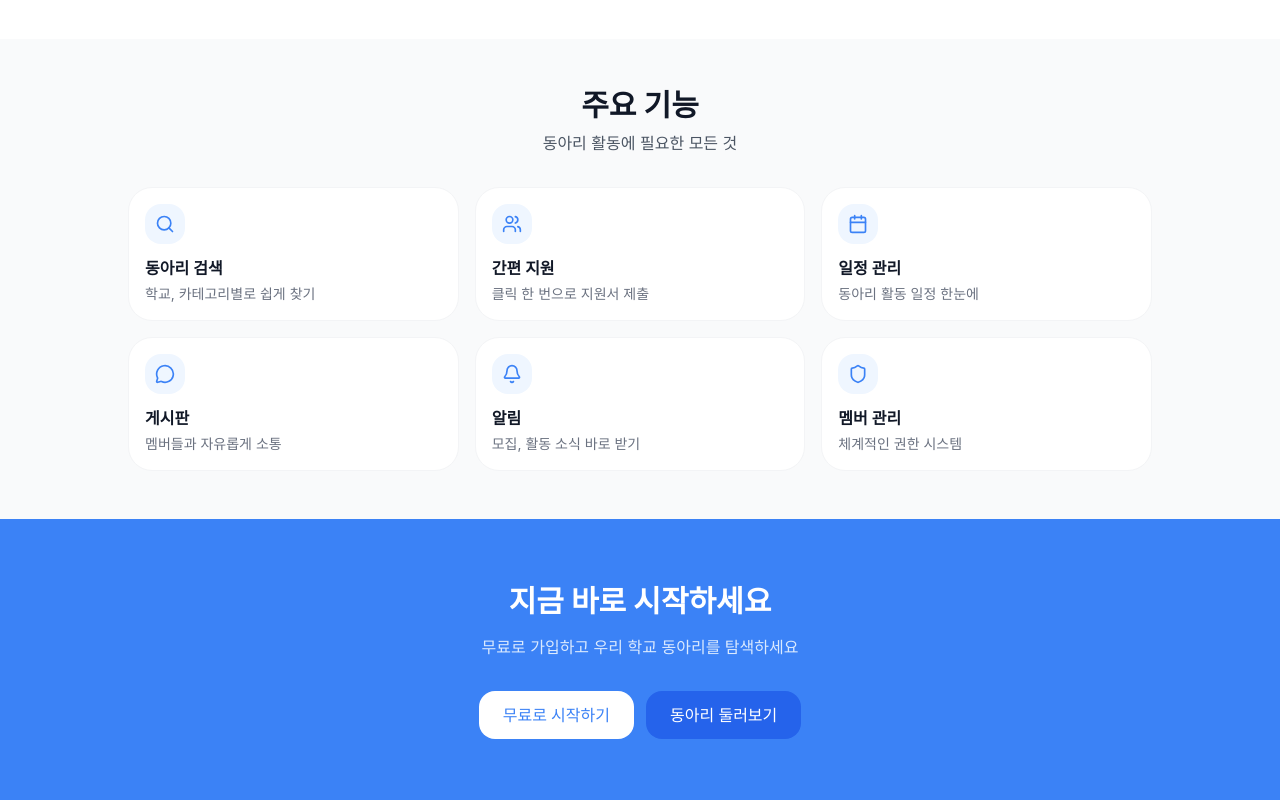
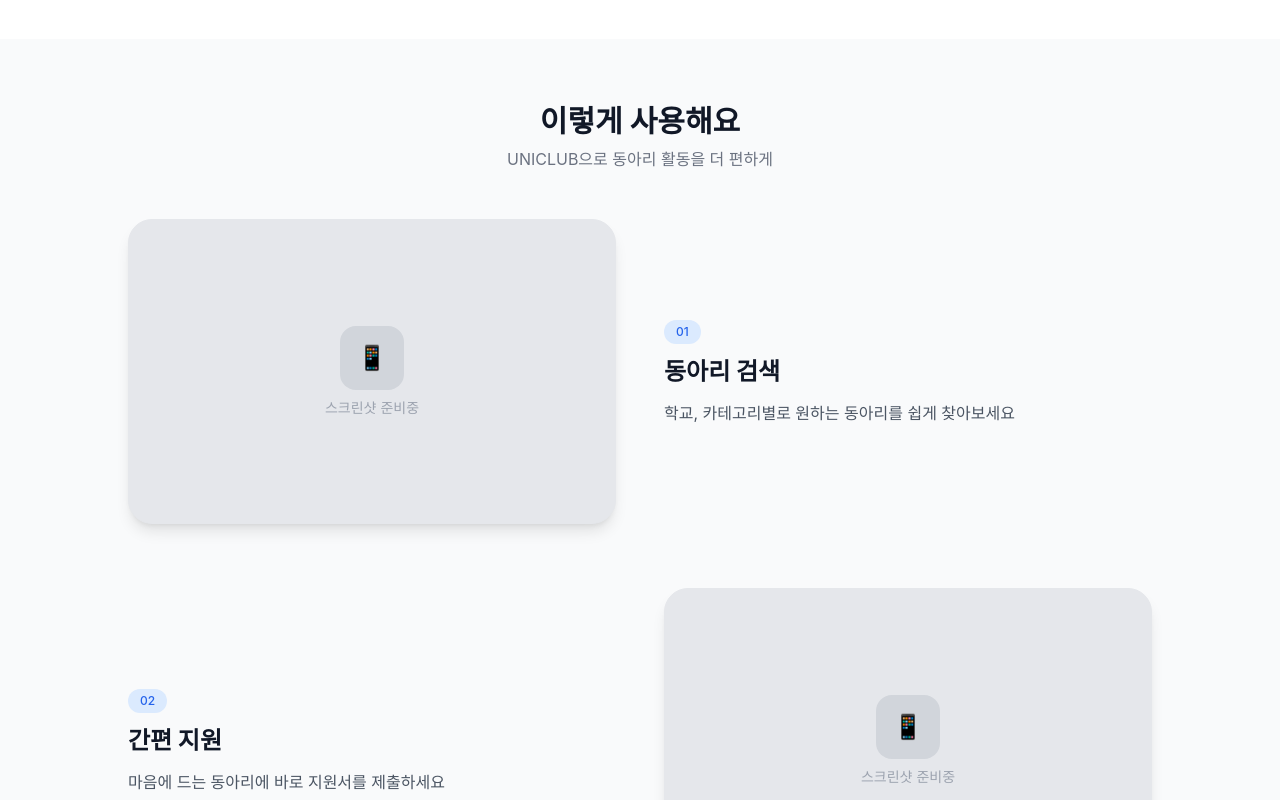
Before and after one commit to Uni-Club/FE, a Next.js app: page / in a window 1280 px wide. Shown: the part 640-1440 px from the top of the page. Built offline with nearby package versions, Linux system fonts and the light colour scheme; no server answers.

Commit message:
style: 메인 페이지 CTA 및 Features 섹션 개선
- CTA 문구 변경 (무료로 시작하기 → 회원가입)
- Features를 스크린샷 플레이스홀더 레이아웃으로 변경

```diff
--- a/app/page.tsx
+++ b/app/page.tsx
@@ -8,27 +8,27 @@ export default function Home() {
       <Hero />
       <Features />
 
-      {/* CTA Section - 간결하게 */}
-      <section className="py-16 px-4 sm:px-6 lg:px-8 bg-blue-500">
+      {/* CTA Section */}
+      <section className="py-12 px-4 sm:px-6 lg:px-8 bg-gray-900">
         <div className="max-w-3xl mx-auto text-center">
-          <h2 className="text-2xl sm:text-3xl font-bold text-white mb-4">
-            지금 바로 시작하세요
+          <h2 className="text-xl sm:text-2xl font-bold text-white mb-3">
+            아직 회원이 아니신가요?
           </h2>
-          <p className="text-blue-100 mb-8">
-            무료로 가입하고 우리 학교 동아리를 탐색하세요
+          <p className="text-gray-400 mb-6 text-sm">
+            지금 가입하고 우리 학교 동아리 정보를 확인하세요
           </p>
           <div className="flex flex-col sm:flex-row gap-3 justify-center">
             <Link
               href="/auth/signup"
-              className="px-6 py-3 bg-white text-blue-500 rounded-lg font-medium hover:bg-blue-50 transition-colors"
+              className="px-6 py-2.5 bg-blue-500 text-white rounded-lg font-medium hover:bg-blue-600 transition-colors"
             >
-              무료로 시작하기
+              회원가입
             </Link>
             <Link
               href="/clubs"
-              className="px-6 py-3 bg-blue-600 text-white rounded-lg font-medium hover:bg-blue-700 transition-colors"
+              className="px-6 py-2.5 bg-gray-800 text-gray-300 rounded-lg font-medium hover:bg-gray-700 transition-colors"
             >
-              동아리 둘러보기
+              둘러보기
             </Link>
           </div>
         </div>
--- a/components/Features.tsx
+++ b/components/Features.tsx
@@ -1,75 +1,89 @@
 'use client';
 
-import { Search, Users, MessageCircle, Calendar, Bell, Shield } from 'lucide-react';
+import Image from 'next/image';
 
-const features = [
+const screenshots = [
   {
-    icon: Search,
+    id: 'search',
     title: '동아리 검색',
-    description: '학교, 카테고리별로 쉽게 찾기',
+    description: '학교, 카테고리별로 원하는 동아리를 쉽게 찾아보세요',
+    image: '/screenshots/search.png', // 나중에 실제 스크린샷으로 교체
   },
   {
-    icon: Users,
+    id: 'apply',
     title: '간편 지원',
-    description: '클릭 한 번으로 지원서 제출',
+    description: '마음에 드는 동아리에 바로 지원서를 제출하세요',
+    image: '/screenshots/apply.png',
   },
   {
-    icon: Calendar,
-    title: '일정 관리',
-    description: '동아리 활동 일정 한눈에',
-  },
-  {
-    icon: MessageCircle,
-    title: '게시판',
-    description: '멤버들과 자유롭게 소통',
-  },
-  {
-    icon: Bell,
-    title: '알림',
-    description: '모집, 활동 소식 바로 받기',
-  },
-  {
-    icon: Shield,
-    title: '멤버 관리',
-    description: '체계적인 권한 시스템',
+    id: 'manage',
+    title: '동아리 관리',
+    description: '일정, 게시판, 멤버를 한 곳에서 관리하세요',
+    image: '/screenshots/manage.png',
   },
 ];
 
 export default function Features() {
   return (
-    <section className="py-12 px-4 sm:px-6 lg:px-8 bg-gray-50">
+    <section className="py-16 px-4 sm:px-6 lg:px-8 bg-gray-50">
       <div className="max-w-5xl mx-auto">
         {/* 헤더 */}
-        <div className="text-center mb-8">
+        <div className="text-center mb-12">
           <h2 className="text-2xl sm:text-3xl font-bold text-gray-900 mb-2">
-            주요 기능
+            이렇게 사용해요
           </h2>
-          <p className="text-gray-600">
-            동아리 활동에 필요한 모든 것
+          <p className="text-gray-500">
+            UNICLUB으로 동아리 활동을 더 편하게
           </p>
         </div>
 
-        {/* 기능 그리드 - 컴팩트하게 */}
-        <div className="grid grid-cols-2 sm:grid-cols-3 gap-4">
-          {features.map((feature) => {
-            const Icon = feature.icon;
-            return (
-              <div
-                key={feature.title}
-                className="bg-white rounded-xl p-4 border border-gray-100 hover:border-blue-200 hover:shadow-sm transition-all"
-              >
-                <div className="w-10 h-10 bg-blue-50 rounded-lg flex items-center justify-center mb-3">
-                  <Icon className="w-5 h-5 text-blue-500" />
+        {/* 스크린샷 리스트 */}
+        <div className="space-y-16">
+          {screenshots.map((item, index) => (
+            <div
+              key={item.id}
+              className={`flex flex-col ${
+                index % 2 === 0 ? 'md:flex-row' : 'md:flex-row-reverse'
+              } items-center gap-8 md:gap-12`}
+            >
+              {/* 스크린샷 이미지 */}
+              <div className="flex-1 w-full">
+                <div className="relative aspect-[16/10] bg-gray-200 rounded-xl overflow-hidden border border-gray-200 shadow-lg">
+                  {/* 실제 이미지가 없을 때 플레이스홀더 */}
+                  <div className="absolute inset-0 flex items-center justify-center text-gray-400">
+                    <div className="text-center">
+                      <div className="w-16 h-16 mx-auto mb-2 bg-gray-300 rounded-lg flex items-center justify-center">
+                        <span className="text-2xl">📱</span>
+                      </div>
+                      <p className="text-sm">스크린샷 준비중</p>
+                    </div>
+                  </div>
+                  {/*
+                    실제 이미지 사용 시 아래 주석 해제:
+                    <Image
+                      src={item.image}
+                      alt={item.title}
+                      fill
+                      className="object-cover"
+                    />
+                  */}
                 </div>
-                <h3 className="font-semibold text-gray-900 mb-1">
-                  {feature.title}
+              </div>
+
+              {/* 텍스트 설명 */}
+              <div className="flex-1 text-center md:text-left">
+                <span className="inline-block px-3 py-1 bg-blue-100 text-blue-600 text-xs font-medium rounded-full mb-3">
+                  {`0${index + 1}`}
+                </span>
+                <h3 className="text-xl sm:text-2xl font-bold text-gray-900 mb-3">
+                  {item.title}
                 </h3>
-                <p className="text-sm text-gray-500">
-                  {feature.description}
+                <p className="text-gray-600 leading-relaxed">
+                  {item.description}
                 </p>
               </div>
-            );
-          })}
+            </div>
+          ))}
         </div>
       </div>
     </section>
```
